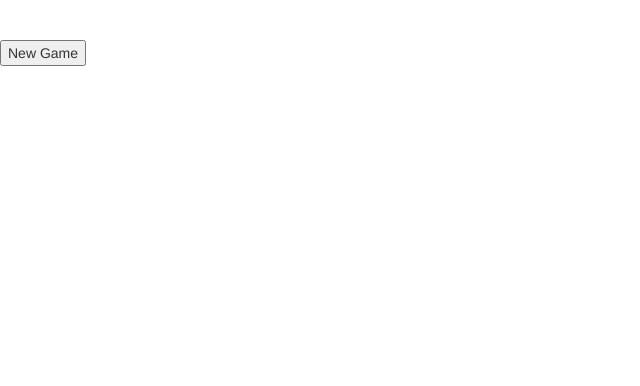
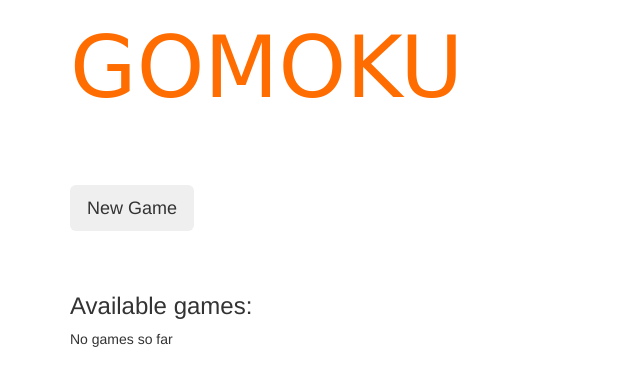
Before and after one commit to msurmenok/Gomoku, a website: page public/index.html in a window 1280 px wide. Shown: the whole page, without its empty margins (0-640 px from the left). Drawn offline with nearby package versions, Linux system fonts and the light colour scheme; no server answers; a web font is replaced by a local one.

Commit message:
added some styles

```diff
--- /dev/null
+++ b/public/css/styles.css
@@ -0,0 +1,10 @@
+
+h1 {
+	color: #ff6c00;
+	font-family: 'Barrio', cursive;
+	font-size: 86px;
+}
+
+.indent-bottom {
+	margin-bottom: 20px;
+}
--- a/public/index.html
+++ b/public/index.html
@@ -6,24 +6,41 @@
     	<meta name="viewport" content="width=device-width, initial-scale=1.0">
 		<title>Gomoku</title>
 		<link rel="stylesheet" type="text/css" href="css/bootstrap.min.css">
+		<link rel="stylesheet" type="text/css" href="css/styles.css">
+		<link href="https://fonts.googleapis.com/css?family=Barrio" rel="stylesheet">
 	</head>
 	<body>
+		<div class="container">
+			<div class="row indent-bottom">
+				<div class="col-md-12">
+					<h1>GOMOKU</h1>
+				</div>
+			</div>
 
-		<div>
+			<div class="row indent-bottom">
+				<div class="col-md-12">
 					<p id="roomName"></p>
 					<p id="info" style="height:20px"></p>
-			<input type="button" id="newGame" value="New Game"/>
+					<input type="button" class="btn btn-lg" id="newGame" value="New Game"/>
 				</div>
-		<div id="gameContainer">
 			</div>
+			<div class="row indent-bottom">
+				<div class="col-md-12" id="gameContainer">
+				</div>
+			</div>
+			<div class="row indent-bottom">
+				<div class="col-md-12">
 					<div id="canvasContainer">
 					</div>
-
-
-		<div id='room-list'></div>
-
+				</div>
+			</div>
+			<div id="row">
+				<h3>Available games:</h3>
+				<div id='room-list'>No games so far</div>
+			</div>
 			<script src='/socket.io/socket.io.js' type='text/javascript'></script>
 			<script src='http://code.jquery.com/jquery-1.8.0.min.js' type='text/javascript'></script>
 			<script src='/javascripts/game_ui.js' type='text/javascript'></script>
+		</div>
 	</body>
 </html>
--- a/public/javascripts/game_ui.js
+++ b/public/javascripts/game_ui.js
@@ -84,7 +84,7 @@ var gameOver = false;
 		$("#canvasContainer canvas").remove();
 
 		//add html elements
-		$('<p>Choose a side:</p>').appendTo("#gameContainer");
+		$('<h3>Choose a side:</h3>').appendTo("#gameContainer");
 
 		if(!players[0]) {
 			$('<div id="sideX"><input type="radio" name="side" ><strong>X</strong></div>').appendTo("#gameContainer");
```
Lines whose indentation alone changed are shown as unchanged.
